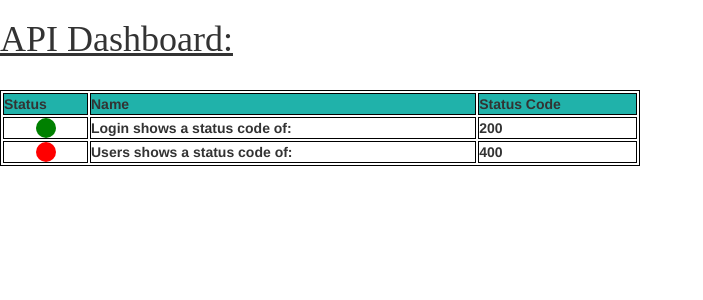
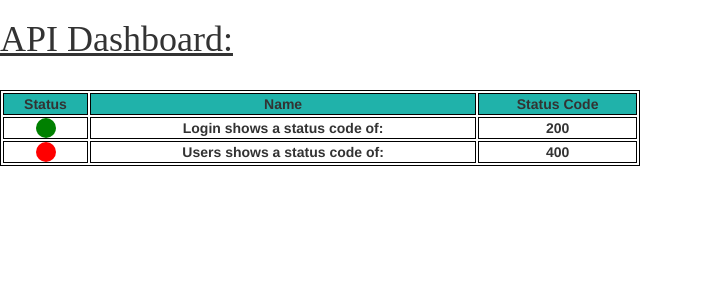
Before and after one commit to Ryan-Craven-QA/SplonkoReports, a Flask app: page / in a window 1280 px wide. Shown: the part 122-422 px from the top of the page, without its empty margins (0-703 px from the left). Run offline with Flask 2, Linux system fonts and the light colour scheme; the visitor is signed in with stand-in values (Sample User, id 1); data comes from the database, SQL or seed files in the repository; both versions use the stored data as it was after the commit; some libraries are stand-ins or nearby versions.

Commit message:
centered text

```diff
--- a/app/static/css/main.css
+++ b/app/static/css/main.css
@@ -34,6 +34,7 @@
 table, th, td {
   border: 1px solid black;
   font-weight: bold;
+  text-align:center
 }
 
 table {
```
Also changed, not shown: app.db.
